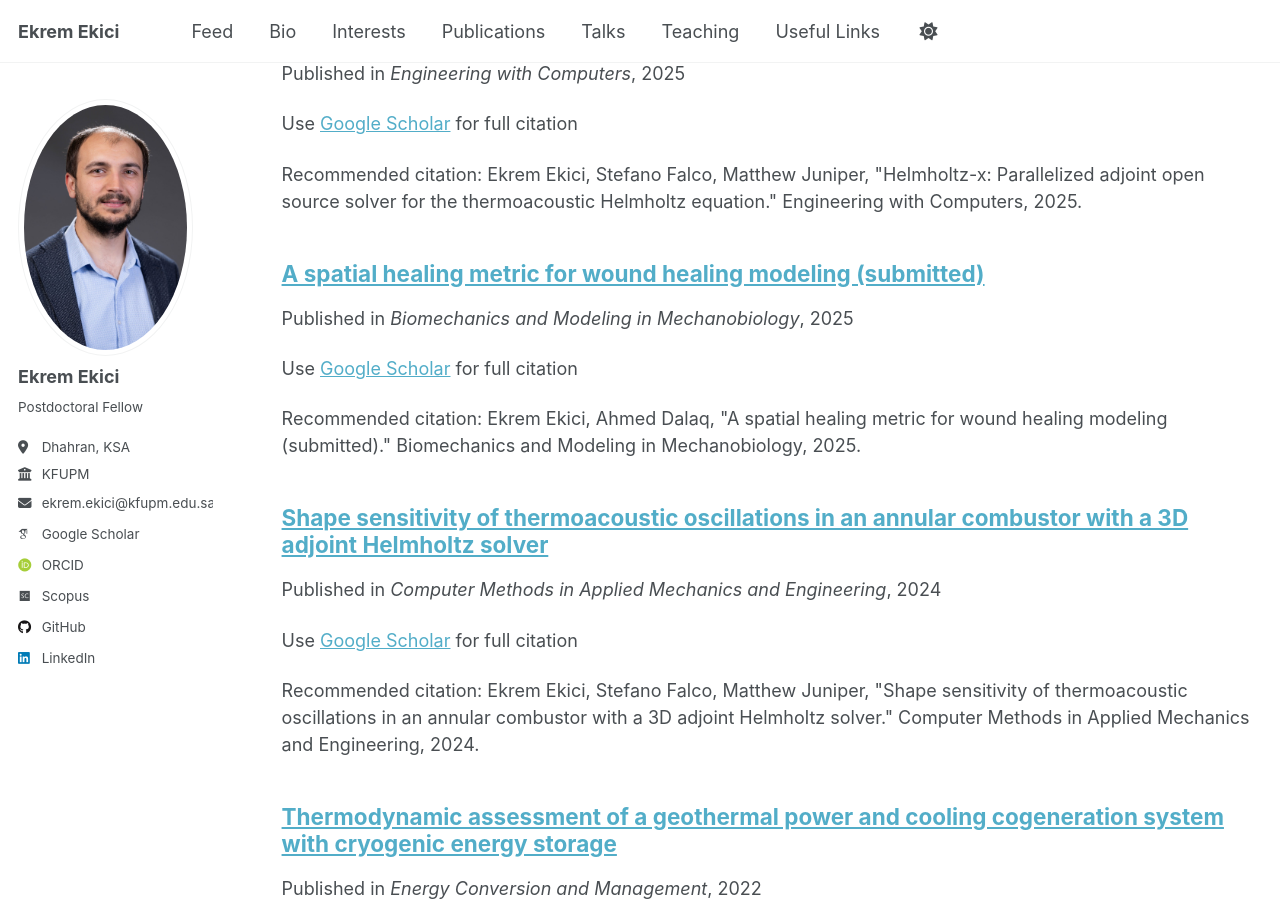
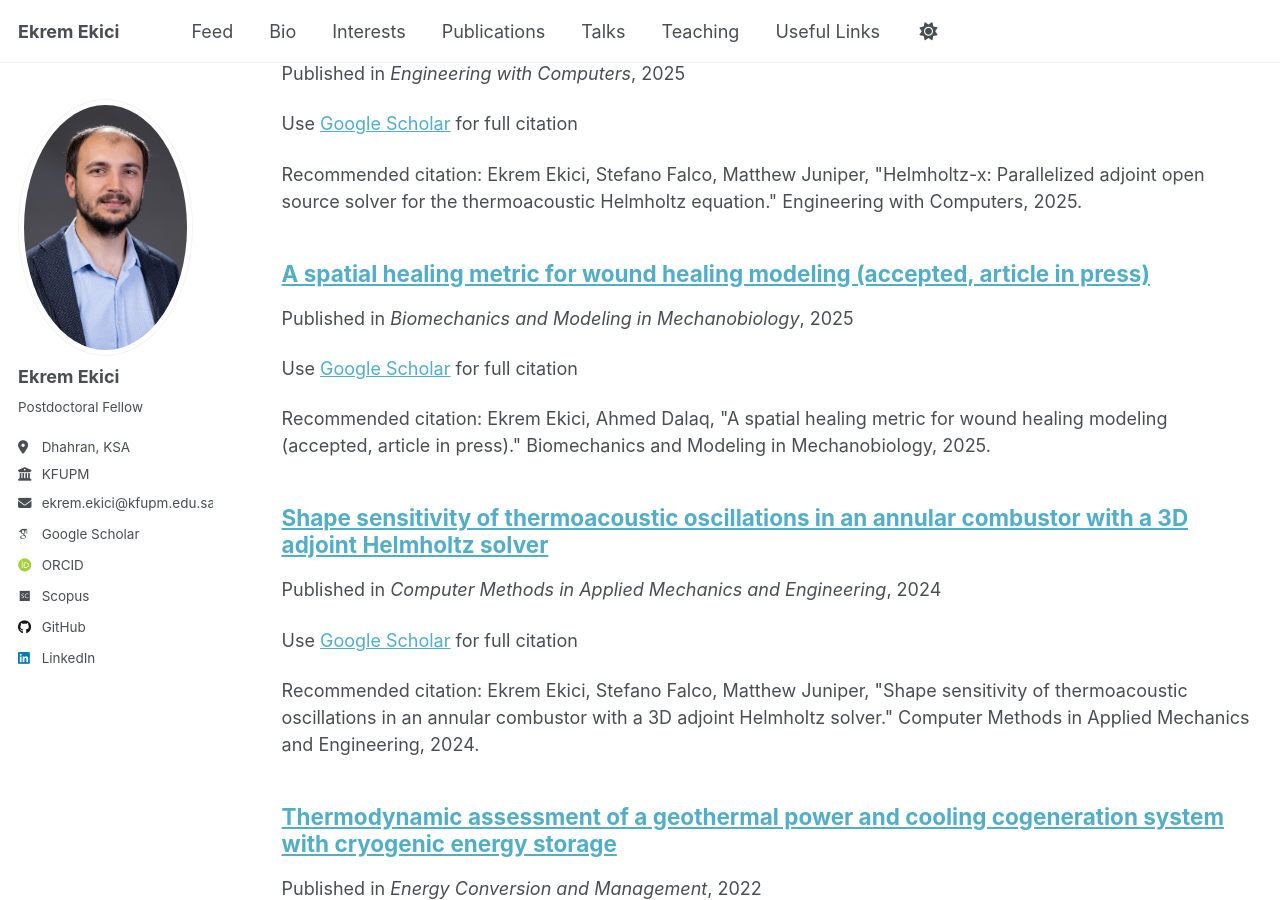
Before and after one commit to ekremekc/ekremekc.github.io, a Jekyll site: the page built from _pages/publications.html, in a window 1280 px wide and 900 px high, scrolled down 887 px. Built offline with Jekyll 4.4.1, drawn with Linux system fonts in a browser that asks for light colours; some web fonts are replaced.

Commit message:
little changes

```diff
--- a/markdown_generator/articles.bib
+++ b/markdown_generator/articles.bib
@@ -9,7 +9,7 @@
 }
 @article{ekici2025spatial,
   title={A spatial healing metric for wound healing
-modeling (submitted)},
+modeling (accepted, article in press)},
   author={Ekici, Ekrem and Dalaq, Ahmed S.},
   journal={Biomechanics and Modeling in Mechanobiology},
   volume={-},
```
Also changed, not shown: _posts/2025-10-02-post-1.md (+5 -2 lines), _publications/2025-01-01-A-spatial-healing-metric-for-wound-healing-modeling-accepted-article-in-press.md (added, +10 -0 lines), _publications/2025-01-01-A-spatial-healing-metric-for-wound-healing-modeling-submitted.md (deleted, +0 -10 lines).
